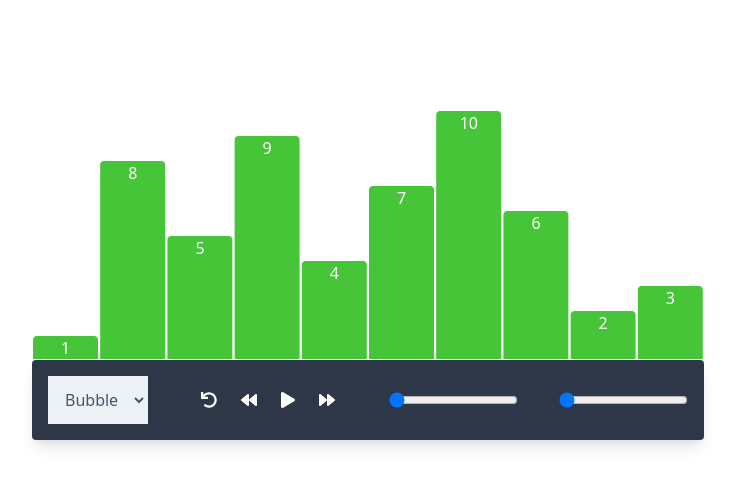
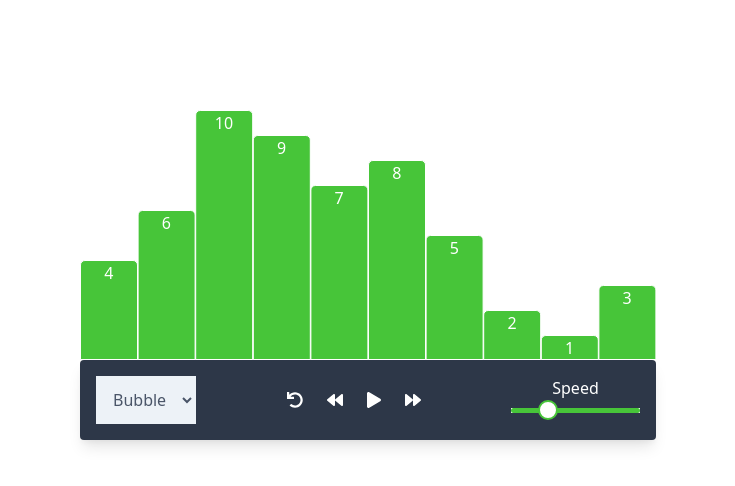
Before and after one commit to bengquist/alg-visualizer, a React (Create React App) app: page / in a window 1280 px wide. Shown: the top 486 px of the page, without its empty margins (272-1007 px from the left). Built offline with nearby package versions, Linux system fonts and the light colour scheme.

Commit message:
added complementary colors and removed bar count slider

```diff
--- a/src/App.tsx
+++ b/src/App.tsx
@@ -1,15 +1,17 @@
-import React, { ChangeEvent, useEffect, useRef, useState } from "react";
+import React, { ChangeEvent, useRef, useState } from "react";
 import useInterval from "./common/useInterval";
 import Graph from "./Graph/Graph";
 import { shuffle } from "./helpers";
 import OptionsBar from "./Options/OptionsBar";
 import useBubbleSort from "./Options/useBubbleSort";
 
+const barCount = 10;
+
 function App() {
   const barRefs = useRef<HTMLDivElement[]>([]);
+  const [finished, setIsFinished] = useState(false);
   const [isSorting, setIsSorting] = useState(false);
-  const [barCount, setBarCount] = useState(10);
-  const [sortSpeed, setSortSpeed] = useState(1000);
+  const [sortSpeed, setSortSpeed] = useState(500);
   const [bars, setBars] = useState(
     shuffle(Array.from({ length: barCount }, (_, index) => ++index))
   );
@@ -17,41 +19,44 @@ function App() {
     barRefs.current,
     sortSpeed,
     barCount,
-    () => setIsSorting(false)
+    () => {
+      setIsSorting(false);
+      setIsFinished(true);
+    }
   );
 
   useInterval(() => isSorting && nextSwap(), sortSpeed);
 
-  useEffect(() => {
-    const shuffledBars = shuffle(
-      Array.from({ length: barCount }, (_, index) => ++index)
+  const onResetHandler = () => {
+    barRefs.current.forEach(
+      (barRef) => barRef && (barRef.style.background = "#47c539")
     );
-    setBars(shuffledBars);
-  }, [barCount]);
-
-  const onResetHandler = () => {
-    barRefs.current.forEach((barRef) => (barRef.style.background = "#47c539"));
     const newArr = shuffle(Array.from(bars));
     setBars(newArr);
     reset();
-  };
-
-  const onCountHandler = (e: ChangeEvent<HTMLInputElement>) => {
-    setBarCount(Number(e.target.value) * 10);
+    setIsSorting(false);
+    setIsFinished(false);
   };
 
   const onSpeedHandler = (e: ChangeEvent<HTMLInputElement>) => {
     setSortSpeed(1000 / Number(e.target.value));
   };
 
+  const onPlayHandler = () => {
+    if (finished) {
+      onResetHandler();
+    }
+
+    setIsSorting(!isSorting);
+  };
+
   return (
     <div className="min-h-screen flex justify-center items-center">
-      <div className="w-screen max-w-2xl">
+      <div className="w-screen max-w-xl">
         <Graph ref={barRefs} bars={bars} />
         <OptionsBar
           isSorting={isSorting}
-          onPlay={() => setIsSorting(!isSorting)}
-          onCount={onCountHandler}
+          onPlay={onPlayHandler}
           onSpeed={onSpeedHandler}
           onReset={onResetHandler}
         />
--- a/src/Options/OptionsBar.tsx
+++ b/src/Options/OptionsBar.tsx
@@ -7,16 +7,16 @@ import {
 } from "@fortawesome/free-solid-svg-icons";
 import { FontAwesomeIcon } from "@fortawesome/react-fontawesome";
 import React, { ChangeEvent } from "react";
+import styled from "styled-components";
 
 type Props = {
   onPlay: () => void;
   onReset: () => void;
-  onCount: (e: ChangeEvent<HTMLInputElement>) => void;
   onSpeed: (e: ChangeEvent<HTMLInputElement>) => void;
   isSorting?: boolean;
 };
 
-function OptionsBar({ onPlay, onReset, onCount, onSpeed, isSorting }: Props) {
+function OptionsBar({ onPlay, onReset, onSpeed, isSorting }: Props) {
   return (
     <div className="rounded overflow-hidden shadow-lg bg-gray-800 flex flex-row justify-between p-4 text-white">
       <select className="bg-gray-200 border border-gray-200 text-gray-700 px-3 focus:outline-none focus:bg-white focus:border-gray-500">
@@ -42,10 +42,42 @@ function OptionsBar({ onPlay, onReset, onCount, onSpeed, isSorting }: Props) {
         </button>
       </div>
 
-      <input type="range" defaultValue="1" min="1" max="5" onChange={onCount} />
-      <input type="range" defaultValue="1" min="1" max="5" onChange={onSpeed} />
+      <div className="flex flex-col items-center">
+        <p className="mb-2">Speed</p>
+        <Slider
+          type="range"
+          defaultValue="2"
+          min="1"
+          max="5"
+          onChange={onSpeed}
+        />
+      </div>
     </div>
   );
 }
 
 export default OptionsBar;
+
+const Slider = styled.input`
+  appearance: none;
+  cursor: pointer;
+
+  :focus {
+    outline: none;
+  }
+  ::-webkit-slider-runnable-track {
+    width: 100%;
+    height: 5px;
+    background: #47c539;
+    border-radius: 5px;
+  }
+  ::-webkit-slider-thumb {
+    border: 2px solid #47c539;
+    height: 20px;
+    width: 20px;
+    border-radius: 50%;
+    background: #ffffff;
+    -webkit-appearance: none;
+    margin-top: -8px;
+  }
+`;
--- a/src/Options/useBubbleSort.ts
+++ b/src/Options/useBubbleSort.ts
@@ -36,7 +36,7 @@ function useBubbleSort(
       const prevEl = inner > 0 && bars[inner - 1];
 
       if (prevEl && inner - 1 < outer) prevEl.style.background = "#47c539";
-      outerEl1.style.background = "blue";
+      outerEl1.style.background = "#5C6778";
 
       setOuterLoopIndex(outer - 1);
       setInnerLoopIndex(0);
@@ -48,8 +48,8 @@ function useBubbleSort(
     const el2Value = Number(barsCopy[inner + 1].innerText);
 
     if (prevEl && inner - 1 < outer) prevEl.style.background = "#47c539";
-    innerEl1.style.background = "orange";
-    innerEl2.style.background = "orange";
+    innerEl1.style.background = "#C84A85";
+    innerEl2.style.background = "#C84A85";
 
     setTimeout(() => {
       if (el1Value > el2Value) {
```
